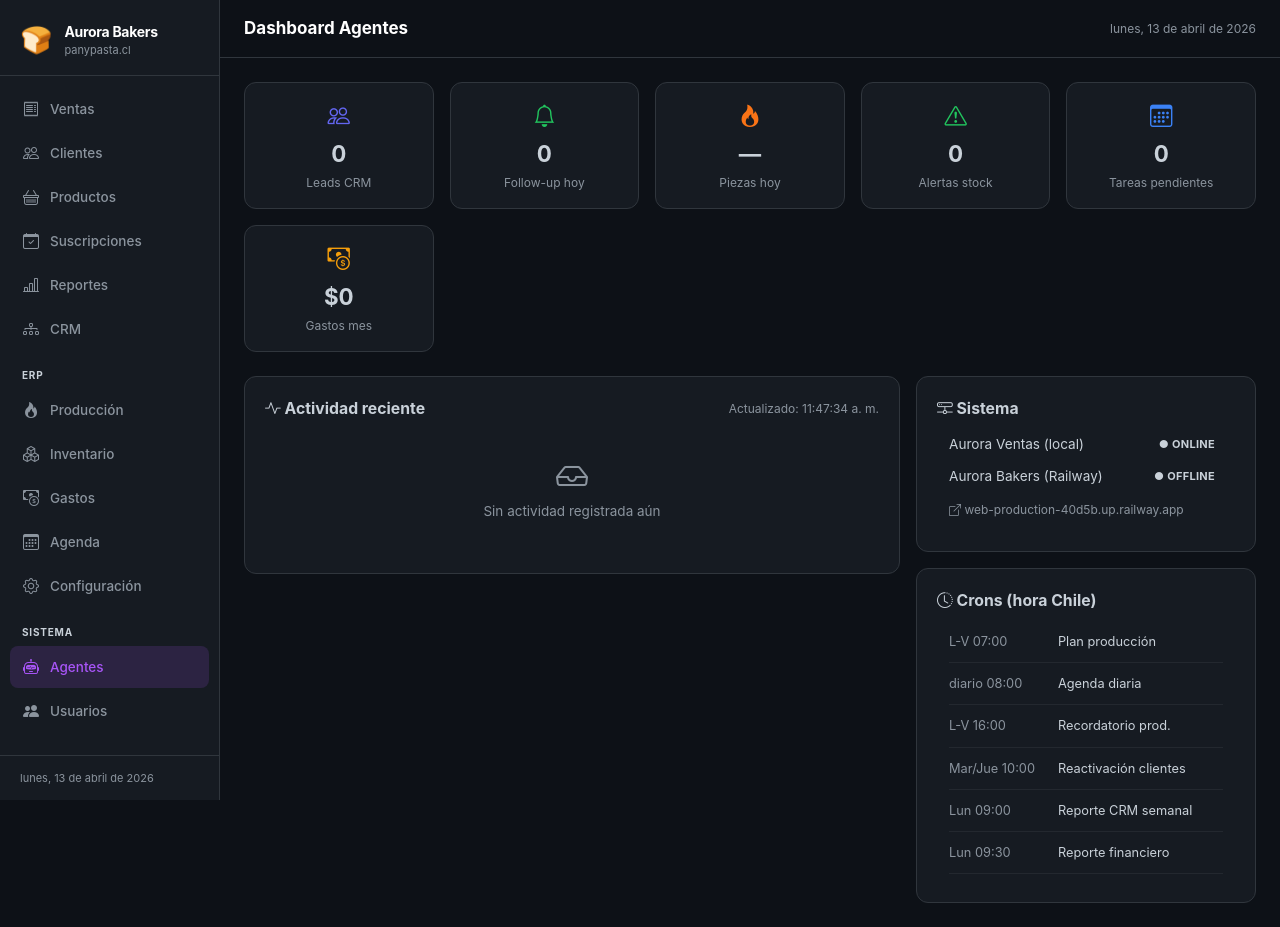
After one commit to nwalbaum-prog/aurora-ventas, a Flask app: page /agentes in a window 1280 px wide. The commit adds this page. Run offline with Flask 3, Linux system fonts and the light colour scheme; the visitor is signed in with stand-in values (Sample User, id 1); data comes from the database, SQL or seed files in the repository; data that the repository does not hold is empty.

Commit message:
feat: agentes dashboard — unified activity feed + system status + kpis

```diff
--- a/app.py
+++ b/app.py
@@ -610,10 +610,15 @@ def health():
 
 @app.before_request
 def _validate_agent_key():
-    """Valida X-Agent-Key en todas las rutas /api/agentes/*"""
+    """Valida X-Agent-Key en rutas /api/agentes/*.
+    Permite acceso si: key correcta O sesión web activa (admin en navegador)."""
     if request.path.startswith('/api/agentes/'):
         key = request.headers.get('X-Agent-Key', '')
-        if AGENT_API_KEY and key != AGENT_API_KEY:
+        if key == AGENT_API_KEY:
+            return  # key correcta
+        if session.get('user_id'):
+            return  # sesión web activa
+        if AGENT_API_KEY:
             return jsonify({'error': 'Unauthorized'}), 401
 
 
@@ -3087,6 +3092,90 @@ def api_agentes_memoria_leer(agente):
     return jsonify([dict(r) for r in rows])
 
 
+@app.route('/api/agentes/estado')
+def api_agentes_estado():
+    """Dashboard unificado: actividad reciente, métricas clave, estado del sistema."""
+    import json as _j
+    with db() as c:
+        # Actividad reciente (últimas 30 interacciones)
+        actividad = [dict(r) for r in c.execute(
+            "SELECT * FROM agente_memoria ORDER BY id DESC LIMIT 30"
+        ).fetchall()]
+
+        # CRM métricas
+        crm_total   = c.execute("SELECT COUNT(*) FROM crm_leads").fetchone()[0]
+        crm_hoy     = c.execute(
+            "SELECT COUNT(*) FROM crm_leads WHERE date(fecha_proximo_contacto)<=date('now')"
+            " AND etapa NOT IN ('GANADO','PERDIDO')"
+        ).fetchone()[0]
+        crm_etapas  = {r['etapa']: r['cnt'] for r in c.execute(
+            "SELECT etapa, COUNT(*) as cnt FROM crm_leads GROUP BY etapa"
+        ).fetchall()}
+
+        # Inventario alertas
+        inv_alertas = [dict(r) for r in c.execute(
+            "SELECT ingrediente, stock_kg, alerta_minimo_kg FROM inventario"
+            " WHERE stock_kg <= alerta_minimo_kg"
+        ).fetchall()]
+        inv_total   = c.execute("SELECT COUNT(*) FROM inventario").fetchone()[0]
+
+        # Agenda tareas pendientes
+        agenda_hoy  = c.execute(
+            "SELECT COUNT(*) FROM agenda WHERE completado=0 AND date(fecha)=date('now')"
+        ).fetchone()[0]
+        agenda_tot  = c.execute(
+            "SELECT COUNT(*) FROM agenda WHERE completado=0"
+        ).fetchone()[0]
+
+        # Producción hoy
+        plan_hoy    = [dict(r) for r in c.execute(
+            "SELECT codigo_producto, nombre_producto, cantidad, estado"
+            " FROM plan_produccion WHERE fecha=date('now')"
+        ).fetchall()]
+        plan_piezas = sum(p['cantidad'] for p in plan_hoy)
+        plan_listos = sum(1 for p in plan_hoy if p['estado'] == 'listo')
+
+        # Gastos del mes
+        mes_actual  = datetime.now().strftime('%Y-%m')
+        gastos_mes  = c.execute(
+            "SELECT COALESCE(SUM(monto),0) FROM gastos WHERE strftime('%Y-%m',fecha)=?",
+            (mes_actual,)
+        ).fetchone()[0]
+
+    return jsonify({
+        'ts': datetime.now().isoformat(),
+        'actividad': actividad,
+        'crm': {
+            'total': crm_total,
+            'seguimientos_hoy': crm_hoy,
+            'por_etapa': crm_etapas,
+        },
+        'inventario': {
+            'total_items': inv_total,
+            'alertas': inv_alertas,
+        },
+        'agenda': {
+            'pendientes_hoy': agenda_hoy,
+            'total_pendientes': agenda_tot,
+        },
+        'produccion': {
+            'items_hoy': len(plan_hoy),
+            'piezas_hoy': plan_piezas,
+            'listos': plan_listos,
+        },
+        'finanzas': {
+            'gastos_mes': round(gastos_mes, 0),
+        },
+    })
+
+
+@app.route('/agentes')
+@login_required
+def page_agentes():
+    railway_url = os.environ.get('RAILWAY_BAKERS_URL', 'https://web-production-40d5b.up.railway.app')
+    return render_template('agentes.html', active='agentes', railway_url=railway_url)
+
+
 @app.route('/api/agentes/crm/leads/<int:lid>/proximo-contacto', methods=['POST'])
 def api_agentes_crm_proximo_contacto(lid):
     """Programa la fecha de próximo contacto."""
--- /dev/null
+++ b/templates/agentes.html
@@ -0,0 +1,195 @@
+{% extends "base.html" %}
+{% block title %}Agentes — Aurora Bakers{% endblock %}
+{% block page_title %}Dashboard Agentes{% endblock %}
+{% block content %}
+
+<!-- KPIs rápidos -->
+<div id="kpi-row" style="display:grid;grid-template-columns:repeat(auto-fill,minmax(160px,1fr));gap:1rem;margin-bottom:1.5rem"></div>
+
+<!-- Fila principal: actividad + métricas -->
+<div style="display:grid;grid-template-columns:1fr 340px;gap:1rem;align-items:start">
+
+  <!-- Feed de actividad -->
+  <div class="card">
+    <div class="card-header" style="display:flex;justify-content:space-between;align-items:center">
+      <h3><i class="bi bi-activity"></i> Actividad reciente</h3>
+      <span id="last-update" style="font-size:.75rem;color:var(--muted)"></span>
+    </div>
+    <div id="feed" style="max-height:480px;overflow-y:auto"></div>
+  </div>
+
+  <!-- Panel derecho -->
+  <div style="display:flex;flex-direction:column;gap:1rem">
+
+    <!-- Estado sistema -->
+    <div class="card">
+      <div class="card-header"><h3><i class="bi bi-hdd-network"></i> Sistema</h3></div>
+      <div style="padding:.75rem;display:flex;flex-direction:column;gap:.6rem">
+        <div style="display:flex;justify-content:space-between;align-items:center">
+          <span style="font-size:.85rem">Aurora Ventas (local)</span>
+          <span class="badge badge-green">● online</span>
+        </div>
+        <div style="display:flex;justify-content:space-between;align-items:center">
+          <span style="font-size:.85rem">Aurora Bakers (Railway)</span>
+          <span id="railway-status" class="badge badge-yellow">verificando…</span>
+        </div>
+        <div style="margin-top:.25rem;font-size:.75rem;color:var(--muted)">
+          <a href="{{ railway_url }}/health" target="_blank" style="color:var(--muted)">
+            <i class="bi bi-box-arrow-up-right"></i> {{ railway_url.replace('https://','') }}
+          </a>
+        </div>
+      </div>
+    </div>
+
+    <!-- Cron schedule -->
+    <div class="card">
+      <div class="card-header"><h3><i class="bi bi-clock-history"></i> Crons (hora Chile)</h3></div>
+      <div style="padding:.5rem .75rem">
+        <table style="width:100%;font-size:.8rem;border-collapse:collapse">
+          <tr><td style="padding:.3rem 0;color:var(--muted)">L-V 07:00</td><td>Plan producción</td></tr>
+          <tr><td style="padding:.3rem 0;color:var(--muted)">diario 08:00</td><td>Agenda diaria</td></tr>
+          <tr><td style="padding:.3rem 0;color:var(--muted)">L-V 16:00</td><td>Recordatorio prod.</td></tr>
+          <tr><td style="padding:.3rem 0;color:var(--muted)">Mar/Jue 10:00</td><td>Reactivación clientes</td></tr>
+          <tr><td style="padding:.3rem 0;color:var(--muted)">Lun 09:00</td><td>Reporte CRM semanal</td></tr>
+          <tr><td style="padding:.3rem 0;color:var(--muted)">Lun 09:30</td><td>Reporte financiero</td></tr>
+        </table>
+      </div>
+    </div>
+
+    <!-- Alertas inventario -->
+    <div class="card" id="card-alertas" style="display:none">
+      <div class="card-header" style="background:rgba(239,68,68,.08)">
+        <h3 style="color:#ef4444"><i class="bi bi-exclamation-triangle-fill"></i> Stock bajo mínimo</h3>
+      </div>
+      <div id="lista-alertas" style="padding:.5rem .75rem"></div>
+    </div>
+
+  </div>
+</div>
+
+<script>
+const RAILWAY_URL = '{{ railway_url }}';
+const AGENTE_ICONS = {
+  sophie:      'bi-whatsapp',
+  orquestador: 'bi-diagram-3',
+  finanzas:    'bi-currency-dollar',
+  produccion:  'bi-fire',
+  agenda:      'bi-calendar3',
+  analista:    'bi-graph-up',
+  crm:         'bi-people',
+};
+const AGENTE_COLORS = {
+  sophie:      '#25D366',
+  orquestador: '#6366f1',
+  finanzas:    '#f59e0b',
+  produccion:  '#ef4444',
+  agenda:      '#3b82f6',
+  analista:    '#8b5cf6',
+  crm:         '#10b981',
+};
+
+function fmtDate(s) {
+  if (!s) return '';
+  return s.slice(0, 16).replace('T', ' ');
+}
+
+function renderKpis(d) {
+  const kpis = [
+    { label:'Leads CRM',       val: d.crm.total,                   icon:'bi-people',           color:'#6366f1' },
+    { label:'Follow-up hoy',   val: d.crm.seguimientos_hoy,        icon:'bi-bell',             color: d.crm.seguimientos_hoy > 0 ? '#ef4444' : '#22c55e' },
+    { label:'Piezas hoy',      val: d.produccion.piezas_hoy || '—', icon:'bi-fire',            color:'#f97316' },
+    { label:'Alertas stock',   val: d.inventario.alertas.length,   icon:'bi-exclamation-triangle', color: d.inventario.alertas.length > 0 ? '#ef4444' : '#22c55e' },
+    { label:'Tareas pendientes',val:d.agenda.total_pendientes,     icon:'bi-calendar3',        color:'#3b82f6' },
+    { label:'Gastos mes',      val:'$'+Math.round(d.finanzas.gastos_mes||0).toLocaleString('es-CL'), icon:'bi-cash-coin', color:'#f59e0b' },
+  ];
+  document.getElementById('kpi-row').innerHTML = kpis.map(k => `
+    <div class="card" style="padding:1rem;text-align:center">
+      <i class="bi ${k.icon}" style="font-size:1.4rem;color:${k.color}"></i>
+      <div style="font-size:1.4rem;font-weight:700;margin:.25rem 0">${k.val}</div>
+      <div style="font-size:.75rem;color:var(--muted)">${k.label}</div>
+    </div>`).join('');
+}
+
+function renderFeed(actividad) {
+  if (!actividad.length) {
+    document.getElementById('feed').innerHTML = '<div style="padding:2rem;text-align:center;color:var(--muted)"><i class="bi bi-inbox" style="font-size:2rem"></i><p>Sin actividad registrada aún</p></div>';
+    return;
+  }
+  document.getElementById('feed').innerHTML = actividad.map(ep => {
+    const agente  = (ep.agente || '').toLowerCase();
+    const icon    = AGENTE_ICONS[agente]  || 'bi-robot';
+    const color   = AGENTE_COLORS[agente] || '#64748b';
+    const res_ok  = ep.resultado === 'ok';
+    return `
+    <div style="display:flex;gap:.75rem;padding:.85rem 1rem;border-bottom:1px solid var(--border)">
+      <div style="width:32px;height:32px;border-radius:50%;background:${color}22;display:flex;align-items:center;justify-content:center;flex-shrink:0">
+        <i class="bi ${icon}" style="color:${color};font-size:.9rem"></i>
+      </div>
+      <div style="flex:1;min-width:0">
+        <div style="display:flex;justify-content:space-between;align-items:center;margin-bottom:.2rem">
+          <span style="font-weight:600;font-size:.82rem;text-transform:capitalize">${agente}</span>
+          <span style="font-size:.72rem;color:var(--muted)">${fmtDate(ep.fecha)}</span>
+        </div>
+        <div style="font-size:.8rem;color:var(--text-2);white-space:nowrap;overflow:hidden;text-overflow:ellipsis"
+             title="${(ep.pregunta||'').replace(/"/g,'&quot;')}">${ep.pregunta || '—'}</div>
+        ${ep.aprendizaje ? `<div style="font-size:.75rem;color:var(--muted);margin-top:.2rem;font-style:italic">${ep.aprendizaje}</div>` : ''}
+      </div>
+      <div style="flex-shrink:0">
+        <span style="font-size:.7rem;padding:.15rem .4rem;border-radius:4px;background:${res_ok?'#22c55e22':'#ef444422'};color:${res_ok?'#22c55e':'#ef4444'}">${ep.resultado||'ok'}</span>
+      </div>
+    </div>`;
+  }).join('');
+}
+
+function renderAlertas(alertas) {
+  const card = document.getElementById('card-alertas');
+  if (!alertas.length) { card.style.display = 'none'; return; }
+  card.style.display = '';
+  document.getElementById('lista-alertas').innerHTML = alertas.map(a =>
+    `<div style="display:flex;justify-content:space-between;padding:.35rem 0;font-size:.82rem;border-bottom:1px solid var(--border)">
+      <span>🔴 ${a.ingrediente}</span>
+      <span>${a.stock_kg} kg / mín ${a.alerta_minimo_kg} kg</span>
+    </div>`
+  ).join('');
+}
+
+async function checkRailway() {
+  try {
+    const r = await fetch(RAILWAY_URL + '/health', {signal: AbortSignal.timeout(5000)});
+    const d = r.ok ? await r.json() : null;
+    const el = document.getElementById('railway-status');
+    if (r.ok) {
+      const crons = d.cron ? Object.keys(d.cron).length : 0;
+      el.textContent = `● online (${crons} crons)`;
+      el.className = 'badge badge-green';
+    } else {
+      el.textContent = `● error ${r.status}`;
+      el.className = 'badge badge-red';
+    }
+  } catch {
+    document.getElementById('railway-status').textContent = '● offline';
+    document.getElementById('railway-status').className = 'badge badge-red';
+  }
+}
+
+async function load() {
+  try {
+    const r = await fetch('/api/agentes/estado');
+    const d = await r.json();
+    renderKpis(d);
+    renderFeed(d.actividad);
+    renderAlertas(d.inventario.alertas);
+    document.getElementById('last-update').textContent =
+      'Actualizado: ' + new Date().toLocaleTimeString('es-CL');
+  } catch(e) {
+    console.error('Error cargando estado agentes:', e);
+  }
+}
+
+load();
+checkRailway();
+// Auto-refresh cada 30 segundos
+setInterval(load, 30000);
+setInterval(checkRailway, 60000);
+</script>
+{% endblock %}
--- a/templates/base.html
+++ b/templates/base.html
@@ -31,6 +31,8 @@
     <a href="/gastos"        class="nav-item {% if active=='gastos'        %}active{% endif %}"><i class="bi bi-cash-coin"></i> Gastos</a>
     <a href="/agenda"        class="nav-item {% if active=='agenda'        %}active{% endif %}"><i class="bi bi-calendar3"></i> Agenda</a>
     <a href="/configuracion-negocio" class="nav-item {% if active=='config_negocio' %}active{% endif %}"><i class="bi bi-gear"></i> Configuración</a>
+    <div class="nav-divider">SISTEMA</div>
+    <a href="/agentes"        class="nav-item {% if active=='agentes'        %}active{% endif %}"><i class="bi bi-robot"></i> Agentes</a>
     {% if session.get('user_rol') == 'admin' %}
     <a href="/admin/usuarios" class="nav-item {% if active=='admin' %}active{% endif %}"><i class="bi bi-people-fill"></i> Usuarios</a>
     {% endif %}
```
